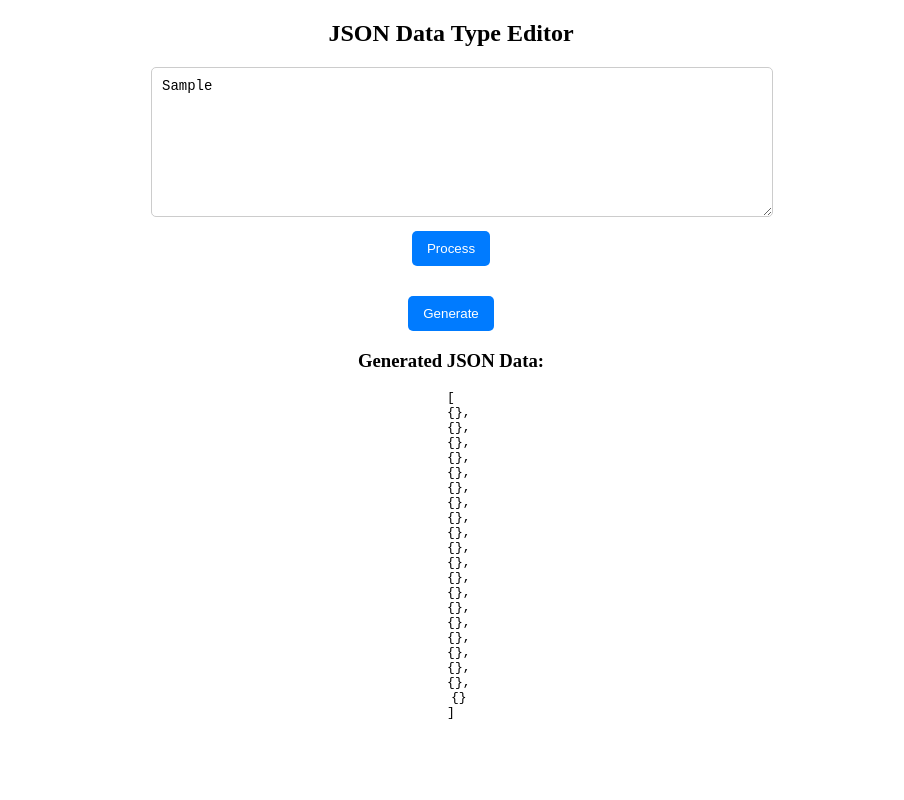
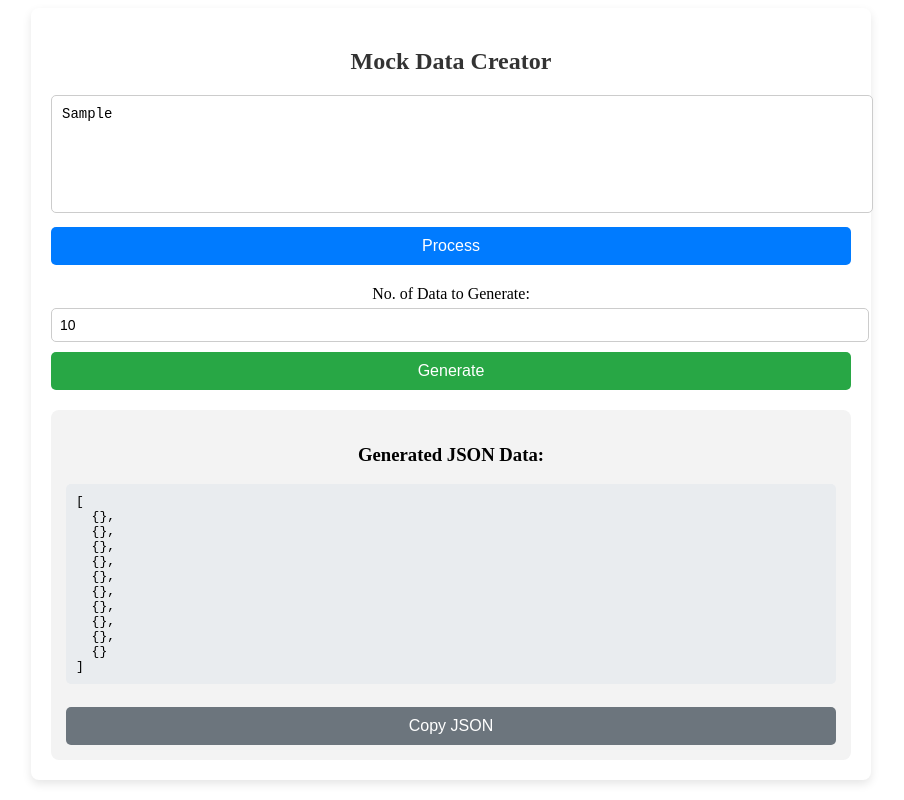
Before and after one commit to westly2818/dataGenerator, an Angular app: page / in a window 1280 px wide. Both pictures are taken after typing "Sample" into the empty fields and a click on the button "Generate". Shown: the whole page, without its empty margins (189-1093 px from the left). Built offline with nearby package versions, Linux system fonts and the light colour scheme.

Commit message:
app done

```diff
--- a/src/app/app.component.html
+++ b/src/app/app.component.html
@@ -1,5 +1,5 @@
-<div class="container">
-  <h2>JSON Data Type Editor</h2>
+<!-- <div class="container">
+  <h2>Mock Data Creator</h2>
 
   <textarea [(ngModel)]="jsonInput" rows="8" placeholder="Paste JSON here..."></textarea>
   <br>
@@ -16,7 +16,7 @@
           </option>
         </select>
 
-        <!-- Additional Inputs for "string" type -->
+
         <div *ngIf="dataTypes[key] === 'string'" class="input-group">
           <label>No. of Random Values:</label>
           <input type="number" [(ngModel)]="stringRandomValues[key]" min="1" />
@@ -25,8 +25,7 @@
           <input type="text" [(ngModel)]="customStringValues[key]" placeholder="e.g., asset1, asset2" />
         </div>
 
-        <!-- Additional Inputs for "number" type -->
-        <!-- Input for "number" type -->
+
         <div *ngIf="dataTypes[key] === 'number'" class="input-group">
           <label>Min:</label>
           <input type="number" [(ngModel)]="numberRange[key].min" />
@@ -42,9 +41,69 @@
       </div>
     </div>
   </div>
+  <label>No. of Data to Generate:</label>
+  <input type="number" [(ngModel)]="numOfEntries" />
   <button (click)="generateData()">Generate</button>
   <div *ngIf="generatedData.length">
     <h3>Generated JSON Data:</h3>
     <pre>{{ generatedData | json }}</pre>
   </div>
+</div> -->
+
+<div class="container">
+  <h2>Mock Data Creator</h2>
+
+  <textarea [(ngModel)]="jsonInput" rows="6" class="json-input" placeholder="Paste JSON here..."></textarea>
+  <button (click)="processJson()" class="btn process-btn">Process</button>
+
+  <div class="card-container">
+    <div class="card" *ngFor="let key of objectKeys(dataTypes)">
+      <div class="card-header">{{ key }}</div>
+      <div class="card-body">
+        <label>Data Type</label>
+        <select [(ngModel)]="dataTypes[key]" (change)="onDataTypeChange(key)" class="dropdown">
+          <option *ngFor="let option of dropdownOptions" [value]="option">{{ option }}</option>
+        </select>
+
+        <!-- String Type -->
+        <div *ngIf="dataTypes[key] === 'string'" class="input-group">
+          <label>No. of Random Values:</label>
+          <input type="number" [(ngModel)]="stringRandomValues[key]" min="1" class="input-field" />
+
+          <label>Custom Input:</label>
+          <input type="text" [(ngModel)]="customStringValues[key]" placeholder="e.g., asset1, asset2"
+            class="input-field" />
+        </div>
+
+        <!-- Number Type -->
+        <div *ngIf="dataTypes[key] === 'number'" class="input-group">
+          <label>Min:</label>
+          <input type="number" [(ngModel)]="numberRange[key].min" class="input-field" />
+
+          <label>Max:</label>
+          <input type="number" [(ngModel)]="numberRange[key].max" class="input-field" />
+        </div>
+
+        <!-- Date Type -->
+        <div *ngIf="dataTypes[key] === 'date'" class="input-group">
+          <label>Start Date:</label>
+          <input type="date" [(ngModel)]="dateValues[key].startDate" class="input-field" />
+
+          <label>End Date:</label>
+          <input type="date" [(ngModel)]="dateValues[key].endDate" class="input-field" />
+        </div>
+      </div>
+    </div>
+  </div>
+
+  <label>No. of Data to Generate:</label>
+  <input type="number" [(ngModel)]="numOfEntries" class="input-field" />
+
+  <button (click)="generateData()" class="btn generate-btn">Generate</button>
+  <div *ngIf="generatedData.length" class="output-container">
+    <h3>Generated JSON Data:</h3>
+    <pre class="json-output">{{ generatedData | json }}</pre>
+    <button (click)="copyToClipboard()" class="btn copy-btn">Copy JSON</button>
+    <span *ngIf="copySuccess" class="copy-message">✔ Copied!</span>
+  </div>
 </div>
--- a/src/app/app.component.scss
+++ b/src/app/app.component.scss
@@ -1,5 +1,5 @@
 .container {
-    max-width: 600px;
+    // max-width: 600px;
     margin: auto;
     text-align: center;
   }
@@ -76,3 +76,148 @@
   .input-group input {
     margin-top: 5px;
   }
+
+  /* General Styles */
+body {
+  font-family: Arial, sans-serif;
+  background-color: #f5f7fa;
+  margin: 0;
+  padding: 0;
+  display: flex;
+  justify-content: center;
+  align-items: center;
+  min-height: 100vh;
+}
+
+/* Main Container */
+.container {
+  background: #ffffff;
+  padding: 20px;
+  max-width: 800px;
+  width: 100%;
+  box-shadow: 0px 4px 10px rgba(0, 0, 0, 0.1);
+  border-radius: 8px;
+  text-align: center;
+}
+
+/* Headings */
+h2 {
+  color: #333;
+  margin-bottom: 20px;
+}
+
+/* JSON Input */
+.json-input {
+  width: 100%;
+  padding: 10px;
+  border: 1px solid #ccc;
+  border-radius: 5px;
+  resize: none;
+}
+
+/* Card Layout */
+.card-container {
+  margin-top: 20px;
+}
+
+.card {
+  background: #f9f9f9;
+  padding: 15px;
+  border-radius: 8px;
+  margin-bottom: 10px;
+  box-shadow: 2px 2px 5px rgba(0, 0, 0, 0.1);
+}
+
+.card-header {
+  font-size: 18px;
+  font-weight: bold;
+  color: #444;
+  margin-bottom: 10px;
+}
+
+/* Dropdown Styling */
+.dropdown {
+  width: 100%;
+  padding: 8px;
+  border: 1px solid #ccc;
+  border-radius: 5px;
+  background: #fff;
+  cursor: pointer;
+}
+
+/* Input Fields */
+.input-group {
+  margin-top: 10px;
+  text-align: left;
+}
+
+.input-field {
+  width: 100%;
+  padding: 8px;
+  border: 1px solid #ccc;
+  border-radius: 5px;
+  margin-top: 5px;
+}
+
+/* Buttons */
+.btn {
+  width: 100%;
+  padding: 10px;
+  border: none;
+  border-radius: 5px;
+  font-size: 16px;
+  cursor: pointer;
+  margin-top: 10px;
+}
+
+.process-btn {
+  background: #007bff;
+  color: white;
+}
+
+.process-btn:hover {
+  background: #0056b3;
+}
+
+.generate-btn {
+  background: #28a745;
+  color: white;
+}
+
+.generate-btn:hover {
+  background: #218838;
+}
+
+/* Output Section */
+.output-container {
+  background: #f3f3f3;
+  padding: 15px;
+  border-radius: 8px;
+  margin-top: 20px;
+}
+
+.json-output {
+  background: #e9ecef;
+  padding: 10px;
+  border-radius: 5px;
+  text-align: left;
+  white-space: pre-wrap;
+}
+
+
+.copy-btn {
+  background: #6c757d;
+  color: white;
+}
+
+.copy-btn:hover {
+  background: #495057;
+}
+
+/* Copy Success Message */
+.copy-message {
+  display: block;
+  color: green;
+  margin-top: 5px;
+  font-weight: bold;
+}
--- a/src/app/app.component.ts
+++ b/src/app/app.component.ts
@@ -16,6 +16,8 @@ export class AppComponent {
   numberRange: { [key: string]: { min: number; max: number } } = {};
   dateValues: { [key: string]: any } = {};
   generatedData: any = []
+  numOfEntries: any = 10
+  copySuccess: boolean = false;
   processJson() {
     try {
       this.formattedJson = JSON.parse(this.jsonInput);
@@ -109,7 +111,7 @@ export class AppComponent {
   }
 
   prepareDummyData(req: any) {
-    const NoOfDataToGenerate = 20;
+    const NoOfDataToGenerate = this.numOfEntries;
     const generateData = [];
 
     for (let i = 0; i < NoOfDataToGenerate; i++) {
@@ -175,5 +177,13 @@ export class AppComponent {
       this.dateValues[key] = { startDate: '', endDate: '' }; // Initialize date field
     }
   }
-
+  copyToClipboard(): void {
+    const jsonString = JSON.stringify(this.generatedData, null, 2);
+    navigator.clipboard.writeText(jsonString).then(() => {
+      this.copySuccess = true;
+      setTimeout(() => {
+        this.copySuccess = false;
+      }, 2000);
+    });
+  }
 }
```
